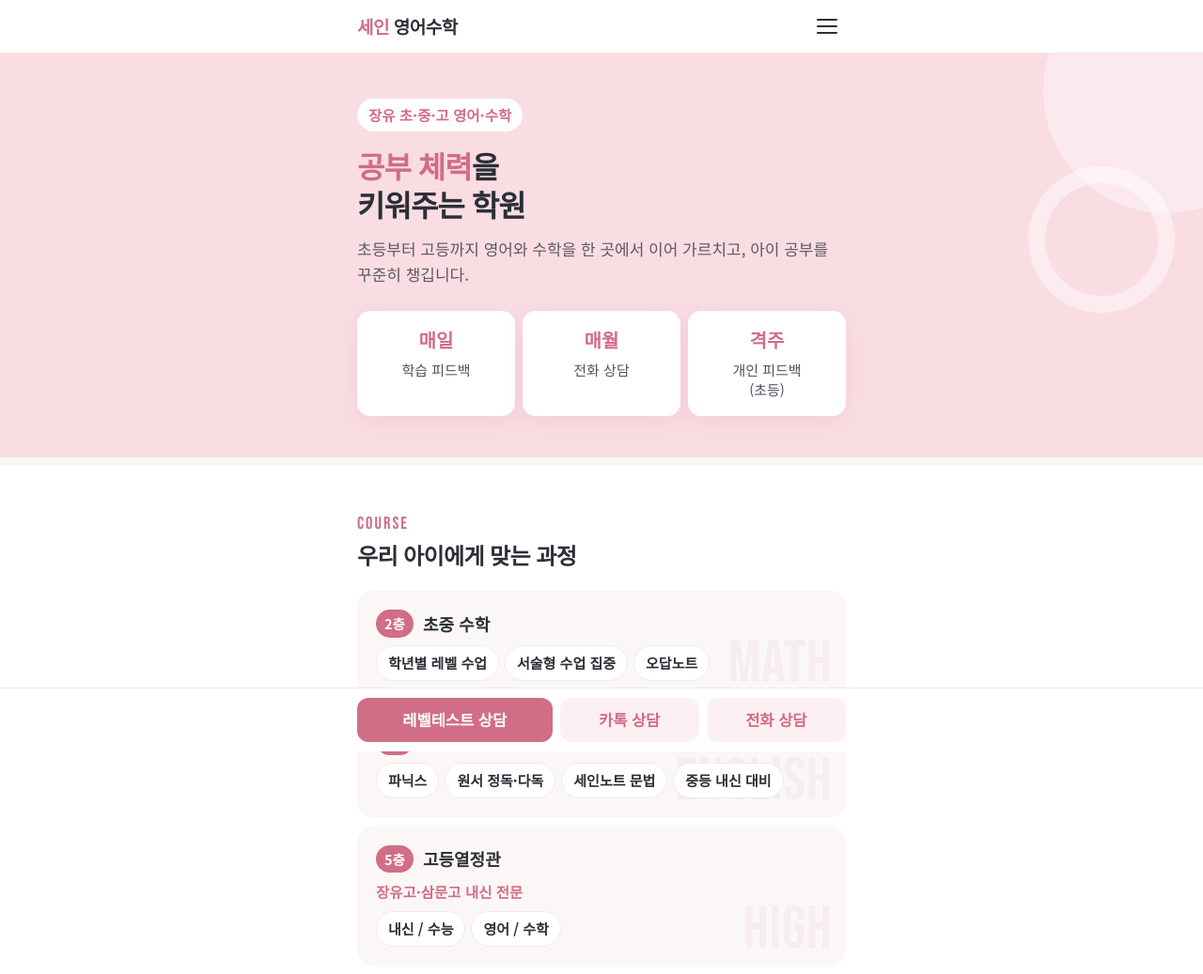
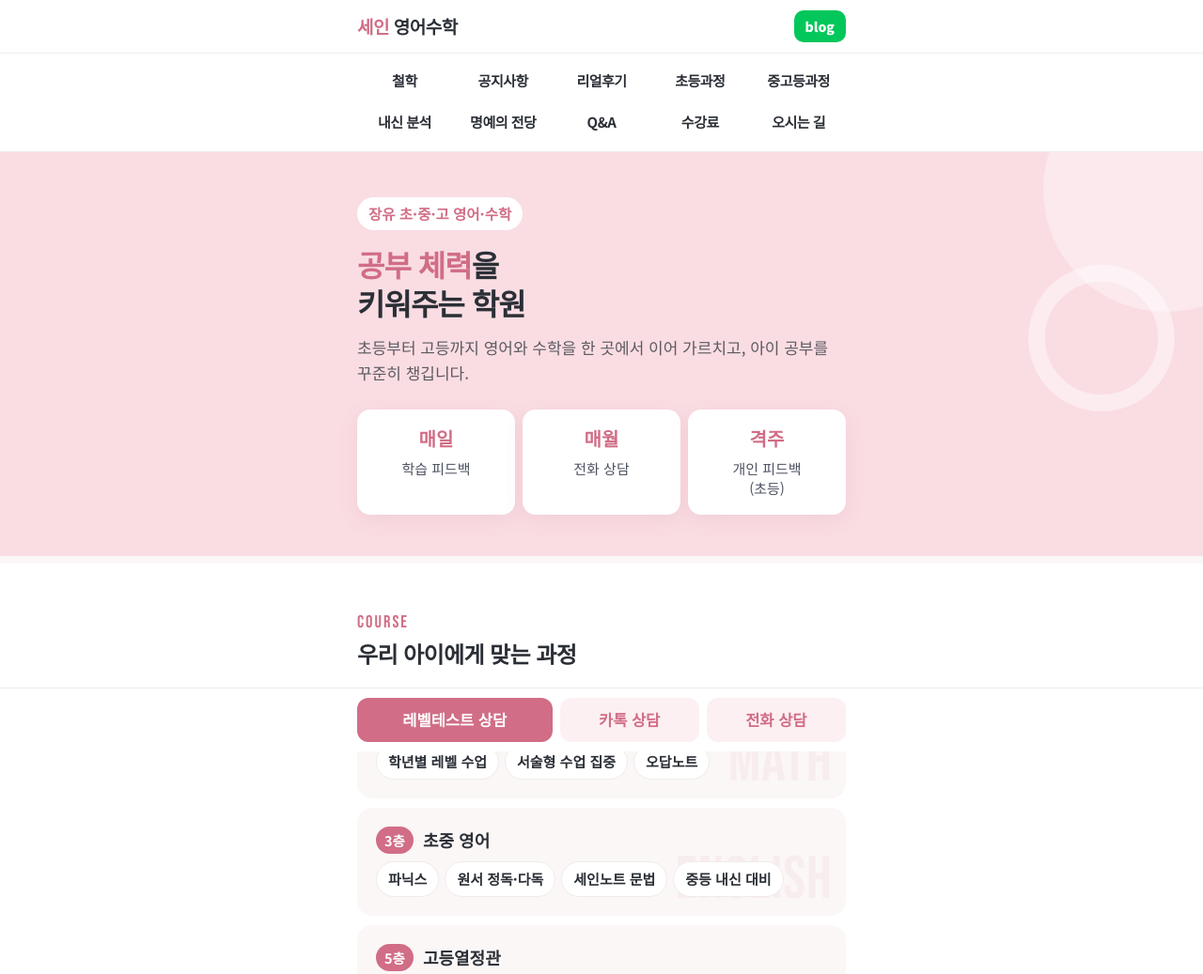
Before and after one commit to seinedu/seinedu-home, a plain HTML site: page index.html in a window 1280 px wide. Shown: the top 1037 px of the page at 94% size. Drawn offline with Linux system fonts and the light colour scheme.

Commit message:
상단에 메뉴 나열, blog 버튼
Co-Authored-By: Claude Opus 5.5 <noreply@anthropic.com>
Claude-Session: https://claude.ai/code/session_013d345CYvBbsPRCMGz2YYXv

```diff
--- a/index.html
+++ b/index.html
@@ -14,8 +14,8 @@ a{color:inherit;text-decoration:none}
 .wrap{max-width:560px;margin:0 auto;padding:0 20px}
 
 /* 헤더 */
-header{position:sticky;top:0;z-index:20;background:rgba(255,255,255,.96);backdrop-filter:blur(8px);border-bottom:1px solid var(--line)}
-header .wrap{display:flex;align-items:center;justify-content:space-between;height:56px}
+header{position:relative;z-index:20;background:#fff;backdrop-filter:blur(8px);border-bottom:1px solid var(--line)}
+header>.wrap{display:flex;align-items:center;justify-content:space-between;height:56px}
 .logo{font-weight:900;font-size:19px;letter-spacing:-.5px}
 .logo b{color:var(--pink)}
 .head-call{font-size:16px;font-weight:700;color:var(--pink);border:1.5px solid var(--pink);border-radius:999px;padding:6px 14px}
@@ -232,6 +232,11 @@ footer{text-align:center;font-size:15px;color:var(--gray);padding:28px 0 12px}
 .fee td b{color:var(--pink);font-weight:900}
 .fee-note{font-size:15px;color:var(--gray);margin-top:4px}
 .fee-reg{font-size:15px;color:var(--gray);margin-top:24px;text-align:center}
+.head-blog{background:#03C75A;color:#fff;font-weight:900;font-size:14px;padding:6px 12px;border-radius:10px}
+.topnav{border-top:1px solid var(--line)}
+.topnav .wrap{height:auto;display:grid;grid-template-columns:repeat(5,minmax(0,1fr));gap:2px 4px;padding-top:8px;padding-bottom:10px}
+.topnav a{text-align:center;font-size:15px;font-weight:700;padding:9px 0;white-space:nowrap;letter-spacing:-.5px}
+.topnav a.on{color:var(--pink)}
 </style>
 </head>
 <body>
@@ -239,8 +244,9 @@ footer{text-align:center;font-size:15px;color:var(--gray);padding:28px 0 12px}
 <header>
   <div class="wrap">
     <a href="#top" class="logo"><b>세인</b> 영어수학</a>
-    <button class="menu-btn" aria-label="메뉴" onclick="openMenu()"><i></i><i></i><i></i></button>
+    <a class="head-blog" href="https://blog.naver.com/sein_edu" target="_blank" rel="noopener">blog</a>
   </div>
+  <nav class="topnav"><div class="wrap"><a href="#philosophy">철학</a><a href="#notice">공지사항</a><a href="#reviews">리얼후기</a><a href="#elementary">초등과정</a><a href="#secondary">중고등과정</a><a href="#analysis">내신 분석</a><a href="#honor">명예의 전당</a><a href="#qna">Q&amp;A</a><a href="#tuition">수강료</a><a href="#location">오시는 길</a></div></nav>
 </header>
 
 <div class="menu" id="menu" onclick="if(event.target===this)closeMenu()">
@@ -582,6 +588,7 @@ function closeMenu(){document.getElementById('menu').classList.remove('open')}
 var views=['philosophy','notice','reviews','elementary','secondary','analysis','honor','qna','tuition'];
 function route(){
   var h=location.hash.replace('#','');
+  document.querySelectorAll('.topnav a').forEach(function(a){a.classList.toggle('on',a.getAttribute('href')==='#'+h)});
   var isView=views.indexOf(h)>-1;
   document.getElementById('home').style.display=isView?'none':'block';
   document.querySelectorAll('.page').forEach(function(p){p.classList.toggle('show',p.id==='v-'+h)});
```
